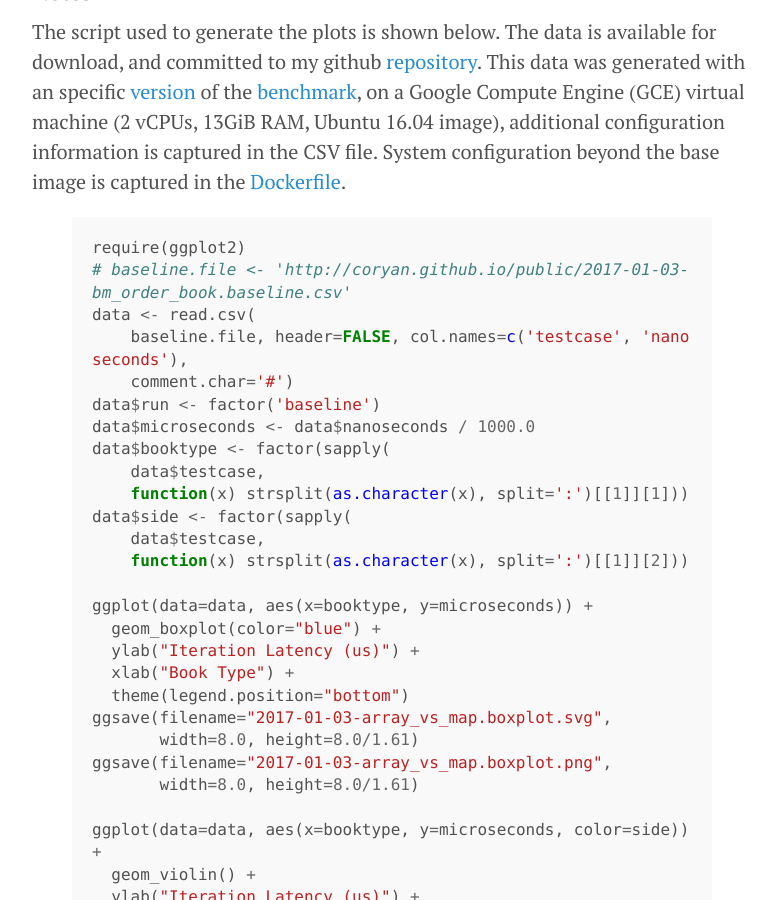
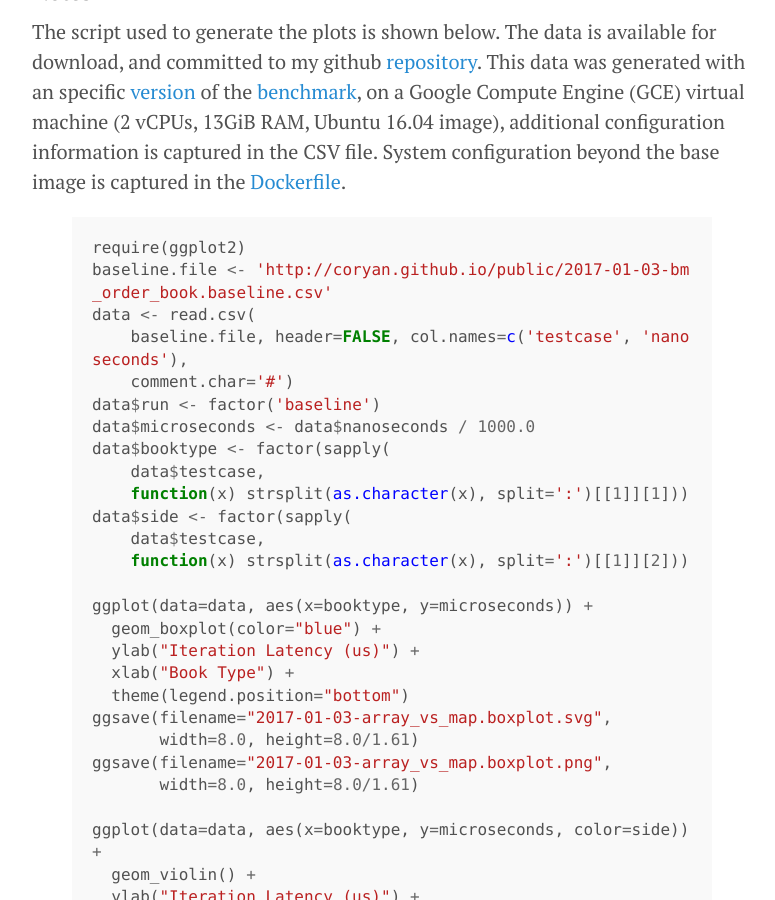
Before and after one commit to coryan/coryan.github.io, a Jekyll site: the page built from _posts/2017-01-03-optimizing-the-itch-order-book.md, in a window 1280 px wide and 900 px high, scrolled down 2998 px. Shown: the whole window, without its empty margins (248-1023 px from the left). Built offline with Jekyll 4.4.1, drawn with Linux system fonts in a browser that asks for light colours.

Commit message:
Fixed R script

```diff
--- a/_posts/2017-01-03-optimizing-the-itch-order-book.md
+++ b/_posts/2017-01-03-optimizing-the-itch-order-book.md
@@ -119,7 +119,7 @@ System configuration beyond the base image is captured in the
 
 {% highlight r %}
 require(ggplot2)
-# baseline.file <- 'http://coryan.github.io/public/2017-01-03-bm_order_book.baseline.csv'
+baseline.file <- 'http://coryan.github.io/public/2017-01-03-bm_order_book.baseline.csv'
 data <- read.csv(
     baseline.file, header=FALSE, col.names=c('testcase', 'nanoseconds'),
     comment.char='#')
```
